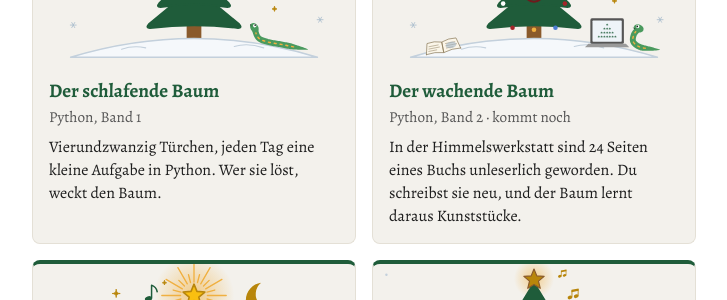
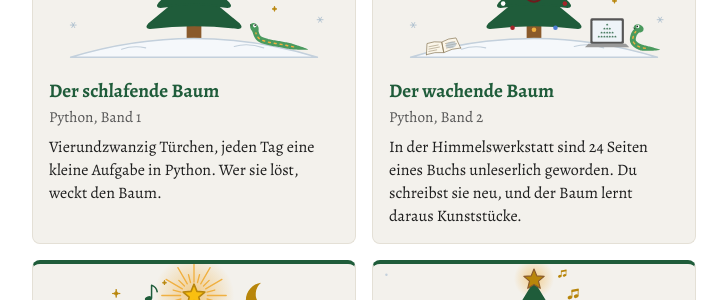
Before and after one commit to tgd1975/pytree-adventskalender, a Jekyll site: the page built from index.md, in a window 1280 px wide and 900 px high, scrolled down 390 px. Shown: the part 153-453 px from the top of the window, without its empty margins (276-1003 px from the left). Built offline with Jekyll 4.4.1, drawn with Linux system fonts in a browser that asks for light colours; our own code applies the rules of GitHub Pages for plain Markdown files.

Commit message:
Pages: booklets 2 and 3 are out – no more "kommt noch" on the start page and in the README
Co-Authored-By: Claude Opus 5.5 <noreply@anthropic.com>

```diff
--- a/index.md
+++ b/index.md
@@ -23,7 +23,7 @@ Hat dich ein Heft hierher geschickt? Hier geht es zu seiner Seite.
   <img src="assets/titel/wachender-baum.svg" alt="Der Baum ist wach, vor ihm liegt ein aufgeschlagenes Buch im Schnee, daneben die kleine Schlange." width="480" height="240">
   <span class="heft-text">
     <span class="heft-name">Der wachende Baum</span>
-    <span class="heft-art">Python, Band 2 · kommt noch</span>
+    <span class="heft-art">Python, Band 2</span>
     <span class="heft-satz">In der Himmelswerkstatt sind 24 Seiten eines Buchs unleserlich geworden. Du schreibst sie neu, und der Baum lernt daraus Kunststücke.</span>
   </span>
 </a>
```
Also changed, not shown: README.md.
